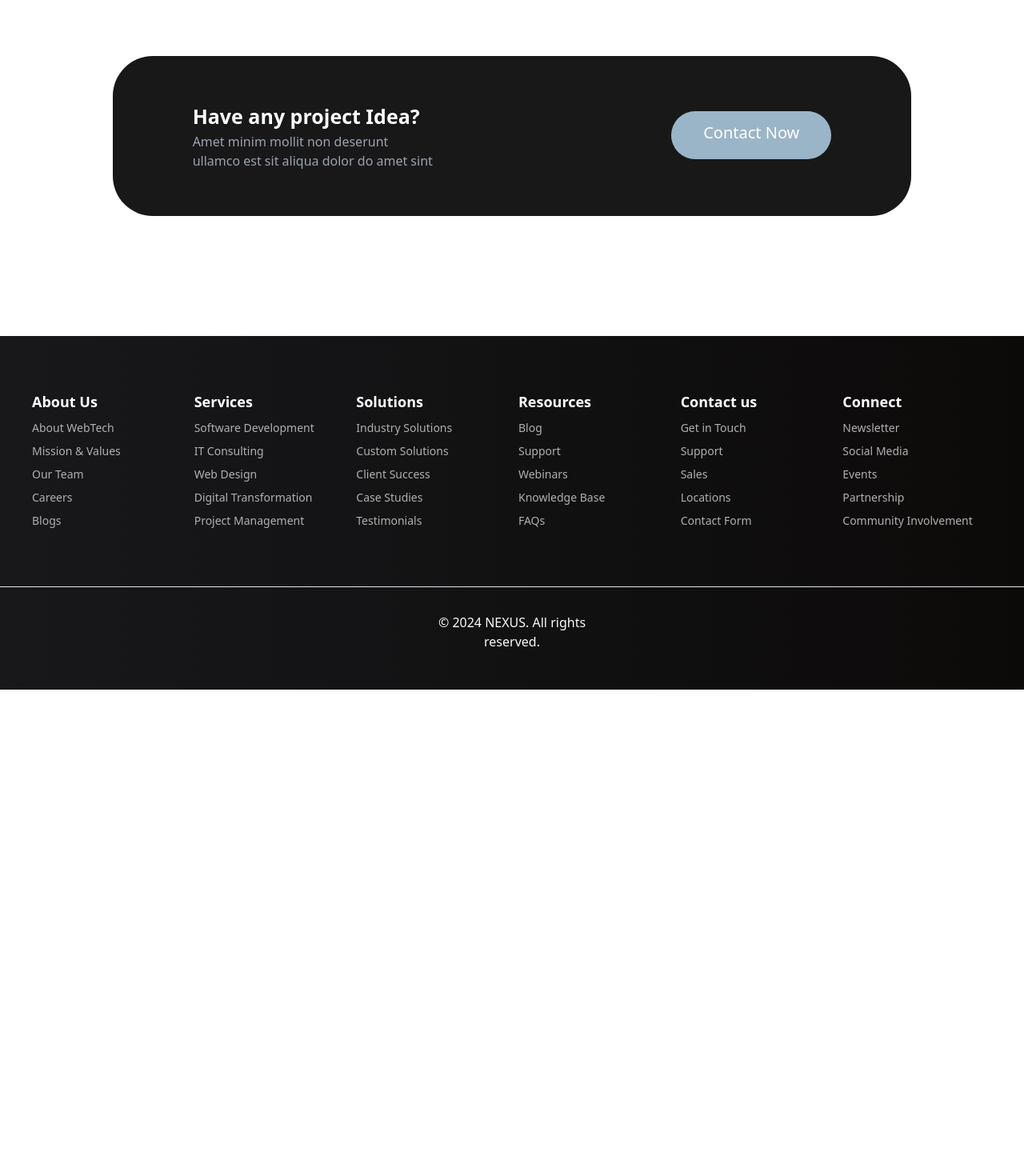
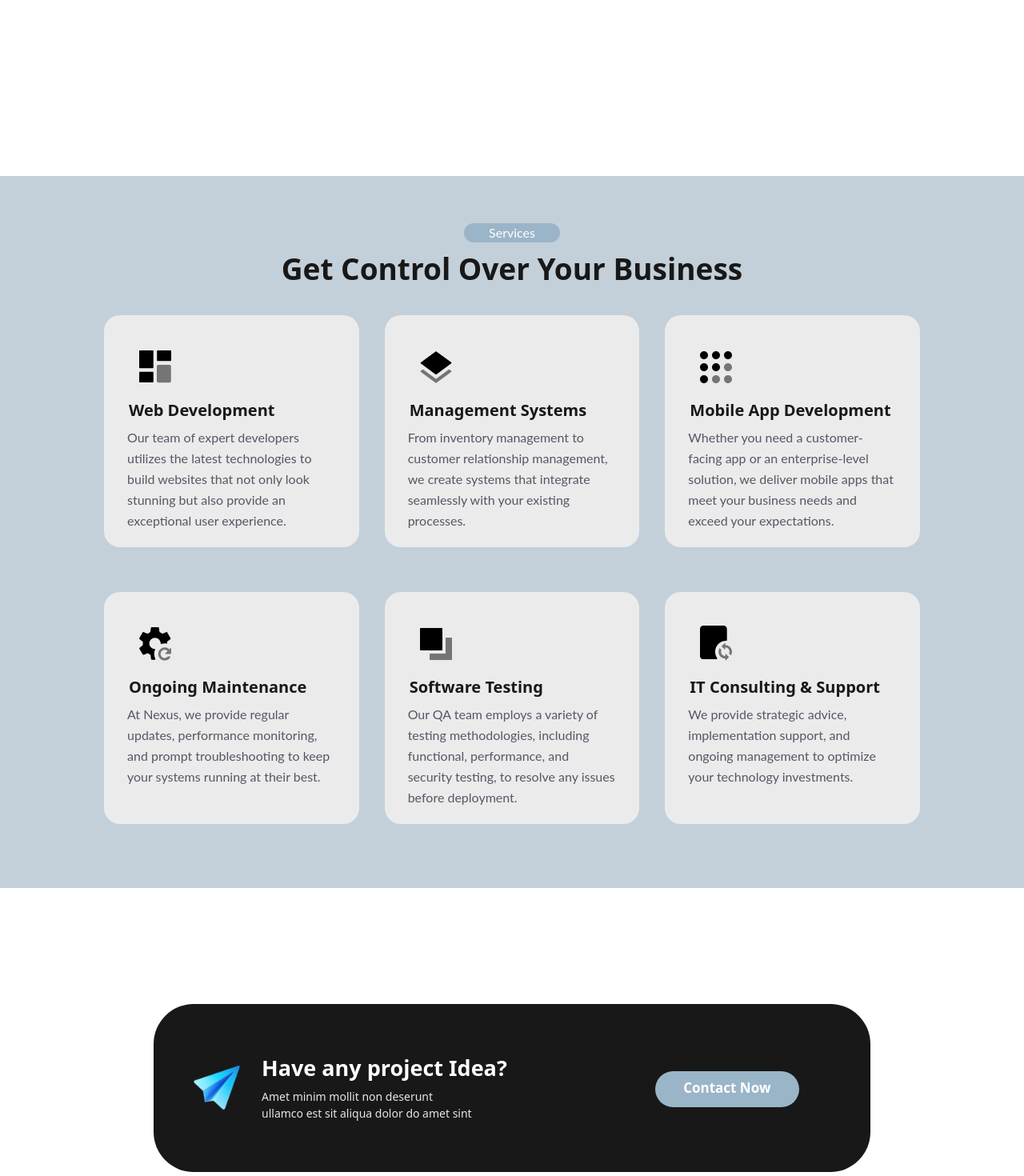
Before and after one commit to hklea/Nexus, a React (Vite) app in the folder Nexus-FrontEnd/: page / in a window 1280 px wide. Shown: the part 80-1550 px from the top of the page at 80% size. Before the commit the page ends 942 px from the top, so only its background shows below. Built offline with nearby package versions, Linux system fonts and the light colour scheme.

Commit message:
Adding two components

```diff
--- a/Nexus-FrontEnd/src/components/Features/SingleFeature.tsx
+++ /dev/null
@@ -1,22 +0,0 @@
-import { Feature } from "../../types/feature";
-
-const SingleFeature = ({ feature }: { feature: Feature }) => {
-  const { icon, title, paragraph } = feature;
-  return (
-    <div className="w-full p-[20px] rounded-[20px] bg-[#EBEBEB] hover:bg-black hover:text-white">
-      <div className="wow fadeInUp" data-wow-delay=".15s">
-        <div className="mb-10 flex h-[70px] w-[70px] items-center justify-center rounded-md bg-primary bg-opacity-10 text-primary">
-          {icon}
-        </div>
-        <h3 className="mb-5 text-xl font-semibold text-[#181818] dark:text-[#181818] sm:text-2xl lg:text-xl xl:text-2xl">
-          {title}
-        </h3>
-        <p className="pr-[10px] text-[#595566] font-[16px] text-base font-lato leading-relaxed text-body-color">
-          {paragraph}
-        </p>
-      </div>
-    </div>
-  );
-};
-
-export default SingleFeature;
--- a/Nexus-FrontEnd/src/components/Features/index.tsx
+++ /dev/null
@@ -1,23 +0,0 @@
-import SingleFeature from "./SingleFeature";
-import featuresData from "./featuresData";
-
-const Features = () => {
-  return (
-    <>
-      <section
-        id="features"
-        className="py-32 md:py-20 lg:py-26 bg-[#C3D0DA]"
-      >
-        <div className="container sm:pl-[80px] sm:pr-[80px]">
-          <div className=" grid grid-cols-1 gap-x-8 gap-y-14 md:grid-cols-2 lg:grid-cols-3">
-            {featuresData.map((feature) => (
-              <SingleFeature key={feature.id} feature={feature} />
-            ))}
-          </div>
-        </div>
-      </section>
-    </>
-  );
-};
-
-export default Features;
--- a/Nexus-FrontEnd/src/components/ProjectIdea.tsx
+++ b/Nexus-FrontEnd/src/components/ProjectIdea.tsx
@@ -1,21 +1,78 @@
+import PaperPlane from "../assets/Icons/EntryPage/PaperPlane.png";
+
 function ProjectIdea() {
   return (
-    <div className="bg-[#181818] w-[78%] h-[200px] rounded-[50px] flex items-center justify-center">
-      <div className="w-[80%] flex justify-center">
-        <div className="flex justify-center align-middle">
-          <span></span>
-          <span className="text-left mr-[-25px]">
-            <div className="text-white text-[25px] font-bold">Have any project Idea?</div>
-            <div className="text-gray-400">
-                <p>Amet minim mollit non deserunt </p>
-                <p>ullamco est sit aliqua dolor do amet sint</p>
+    <div className="bg-[#181818] w-[90%] sm:w-[80%] md:w-[70%] h-[280px] lg:h-[210px] rounded-[50px] p-[17px] lg:py-[40px] py-[30px] lg:px-[50px] lg:flex lg:align-middle xl:pl-[80px]">
+      <div className=" h-full text-left flex flex-col lg:flex-row">
+        <div className="flex justify-center mt-[20px]">
+          <img
+            src={PaperPlane}
+            alt=""
+            className="w-[70px] h-[70px] mt-[10px]"
+          />
+
+          <div className="text-[13px] ml-[20px] text-white">
+            <div className="text-white text-[19px] xs:text-[24px] md:text-[27px] font-bold mb-[5px] md:tracking-wider lg:tracking-normal lg:whitespace-nowrap">
+              Have any project Idea?
             </div>
-          </span>
+            <div className="text-[#E6E6E6] text-[12] md:text-[14px] w-[90%]">
+              <p>Amet minim mollit non deserunt </p>
+              <p>ullamco est sit aliqua dolor do amet sint</p>
+            </div>
+            <div className="w-[180px]   lg:hidden   py-6 ">
+              <button className="text-white h-[45px] font-semibold text-[17px] rounded-[29px] flex align-middle justify-center py-2 bg-[#9BB5C8] w-full hover:bg-[#325f80] active:bg-[#9BB5C8]">
+                Contact Now
+              </button>
+            </div>
+          </div>
         </div>
-        <div className="mt-[12px] h-[60px] text-white ml-auto bg-[#9bb5c8] p-[12px] pl-[40px] pr-[40px] rounded-[40px] text-[20px]">Contact Now</div>
+        <div className="hidden  lg:flex w-full align-middle justify-end md:justify-end md:ml-[130px] py-[20px]">
+          <div></div>
+          <div className="w-[180px] ml-[40px] xs:ml-[20px] md:justify-end flex align-middle py-6 ">
+            <button className="text-white h-[45px] font-semibold text-[17px] rounded-[29px] flex align-middle justify-center py-2 bg-[#9BB5C8] w-full hover:bg-[#325f80] active:bg-[#9BB5C8]">
+              Contact Now
+            </button>
+          </div>
+        </div>
       </div>
     </div>
   );
 }
+{
+  // <div className="flex flex-col md:flex-row w-full justify-between">
+  //         <div className="">
+  //           <div className="flex flex-row">
+  //             <div>
+  //               <img src={PaperPlane} alt="" />
+  //             </div>
+  //             <div className="ml-[25px] text-gray-400 text-left">
+  //               <div className="text-white text-[24px] font-bold mb-[5px] tracking-widest">
+  //                 Have any project Idea?
+  //               </div>
+  //               <div className="text-[13px]">
+  //                 <p>Amet minim mollit non deserunt </p>
+  //                 <p>ullamco est sit aliqua dolor do amet sint</p>
+  //               </div>
+  //             </div>
+  //           </div>
+  //         </div>
+  //         <div className="text-white  w-[277px]">
+  //           <div className="w-full h-full flex align-middle py-6 ">
+  //             <button className="h-[45px] font-semibold text-[17px] rounded-[29px] flex align-middle justify-center py-2 bg-[#9BB5C8] w-full">
+  //               Contact Now
+  //             </button>
+  //           </div>
+  //         </div>
+  //       </div>
+  /* <span className="text-left mr-[-25px]">
+            <div className="text-white text-[25px] font-bold">
+              Have any project Idea?
+            </div>
+            <div className="text-gray-400">
+              <p>Amet minim mollit non deserunt </p>
+              <p>ullamco est sit aliqua dolor do amet sint</p>
+            </div>
+          </span> */
+}
 
 export default ProjectIdea;
--- /dev/null
+++ b/Nexus-FrontEnd/src/components/Servicess/Services.tsx
@@ -0,0 +1,34 @@
+import SingleService from "./SingleService";
+import ServiceData from "./ServicesData";
+
+const Services = () => {
+  return (
+    <>
+      <div className="bg-[#C3D0DA]">
+        <section
+          id="features"
+          className="py-32 md:py-20 lg:py-26 md:pt-16 lg:pt-16   bg-[#C3D0DA]"
+        >
+          <div className="mt-[-65px] xs:mt-[-65px] sm:mt-[-75px] md:mt-[-5px] flex justify-center text-center">
+            <div className="rounded-[20px] w-[120px] h-[24px] text-white bg-[#9BB5C8] font-lato font-normale">
+              Services
+            </div>
+          </div>
+          <div className=" mt-[5px] text-[#181818] font-semibold text-[27px] md:text-[30px] lg:text-[37px] flex justify-center text-center">
+            <div>Get Control Over Your Business </div>
+          </div>
+
+          <div className="container sm:pl-[90px] sm:pr-[90px] mt-[30px]">
+            <div className=" grid grid-cols-1 gap-x-8 gap-y-14 md:grid-cols-2 lg:grid-cols-3">
+              {ServiceData.map((feature) => (
+                <SingleService key={feature.id} feature={feature} />
+              ))}
+            </div>
+          </div>
+        </section>
+      </div>
+    </>
+  );
+};
+
+export default Services;
--- a/Nexus-FrontEnd/src/components/Features/featuresData.tsx
+++ b/Nexus-FrontEnd/src/components/Servicess/ServicesData.tsx
@@ -1,6 +1,6 @@
-import { Feature } from "../../types/feature";
+import { Feature } from "../../types/serviceType";
 
-const featuresData: Feature[] = [
+const ServicesData: Feature[] = [
   {
     id: 1,
     icon: (
@@ -92,4 +92,4 @@ const featuresData: Feature[] = [
       "We provide strategic advice, implementation support, and ongoing management to optimize your technology investments.",
   },
 ];
-export default featuresData;
+export default ServicesData;
--- /dev/null
+++ b/Nexus-FrontEnd/src/components/Servicess/SingleService.tsx
@@ -0,0 +1,45 @@
+import { ServiceType } from "../../types/serviceType";
+import { useState } from "react";
+
+const SingleService = ({ feature }: { feature: ServiceType }) => {
+  const { icon, title, paragraph } = feature;
+  const [isHovered, setIsHovered] = useState(false);
+
+  const handleMouseEnter = () => {
+    setIsHovered(true);
+  };
+
+  const handleMouseLeave = () => {
+    setIsHovered(false);
+  };
+
+  return (
+    <div
+      className="w-full p-[20px] pl-[29px] rounded-[20px] cursor-pointer bg-[#EBEBEB] hover:bg-[#181818]"
+      onMouseEnter={handleMouseEnter}
+      onMouseLeave={handleMouseLeave}
+    >
+      <div className={`relative ${isHovered ? "text-white" : ""}`}>
+        <div className="mb-[5px] mt-[10px] flex h-[70px] w-[70px] items-center justify-center rounded-md bg-primary bg-opacity-10 text-primary">
+          {icon}
+        </div>
+        <h3
+          className={`ml-[2px] mb-[7px] text-xl font-semibold ${
+            isHovered ? "text-white" : "text-[#181818]"
+          }  sm:text-2xl lg:text-xl xl:text-xxl`}
+        >
+          {title}
+        </h3>
+        <p
+          className={`pr-[10px]  ${
+            isHovered ? "text-white" : "text-[#595566]"
+          } text-base font-lato leading-relaxed text-[13px]`}
+        >
+          {paragraph}
+        </p>
+      </div>
+    </div>
+  );
+};
+
+export default SingleService;
--- a/Nexus-FrontEnd/src/pages/EntryPage.tsx
+++ b/Nexus-FrontEnd/src/pages/EntryPage.tsx
@@ -1,7 +1,6 @@
 
-import Features from "../components/Features";
 
-import Services from "../components/Services";
+import Services from "../components/Servicess/Services";
 import ProjectIdea from "../components/ProjectIdea";
 import PageFooter  from "../components/PageFooter";
 
@@ -9,6 +8,13 @@ import PageFooter  from "../components/PageFooter";
 function EntryPage() {
   return (
     <div>
+<div className="h-[300px]">
+  Provaaaa
+</div>
+
+      <div>
+        <Services/>
+      </div>
 
       <div className="h-[500px] flex items-center justify-center text-center">
         <ProjectIdea />
--- a/Nexus-FrontEnd/src/types/feature.ts
+++ b/Nexus-FrontEnd/src/types/serviceType.ts
@@ -1,4 +1,4 @@
-export type Feature = {
+export type ServiceType = {
   id: number;
   icon: JSX.Element;
   title: string;
--- a/Nexus-FrontEnd/tailwind.config.js
+++ b/Nexus-FrontEnd/tailwind.config.js
@@ -11,6 +11,7 @@ export default {
       screens: {
         xs: "450px",
         // => @media (min-width: 450px) { ... }
+
 
         sm: "575px",
         // => @media (min-width: 576px) { ... }
```
Also changed, not shown: Nexus-FrontEnd/src/components/Services.tsx (deleted, +0 -45 lines), Nexus-FrontEnd/src/assets/Icons/EntryPage/LightMode/Icon.png (added), Nexus-FrontEnd/src/assets/Icons/EntryPage/NightMode/Icon (1).png (added).
